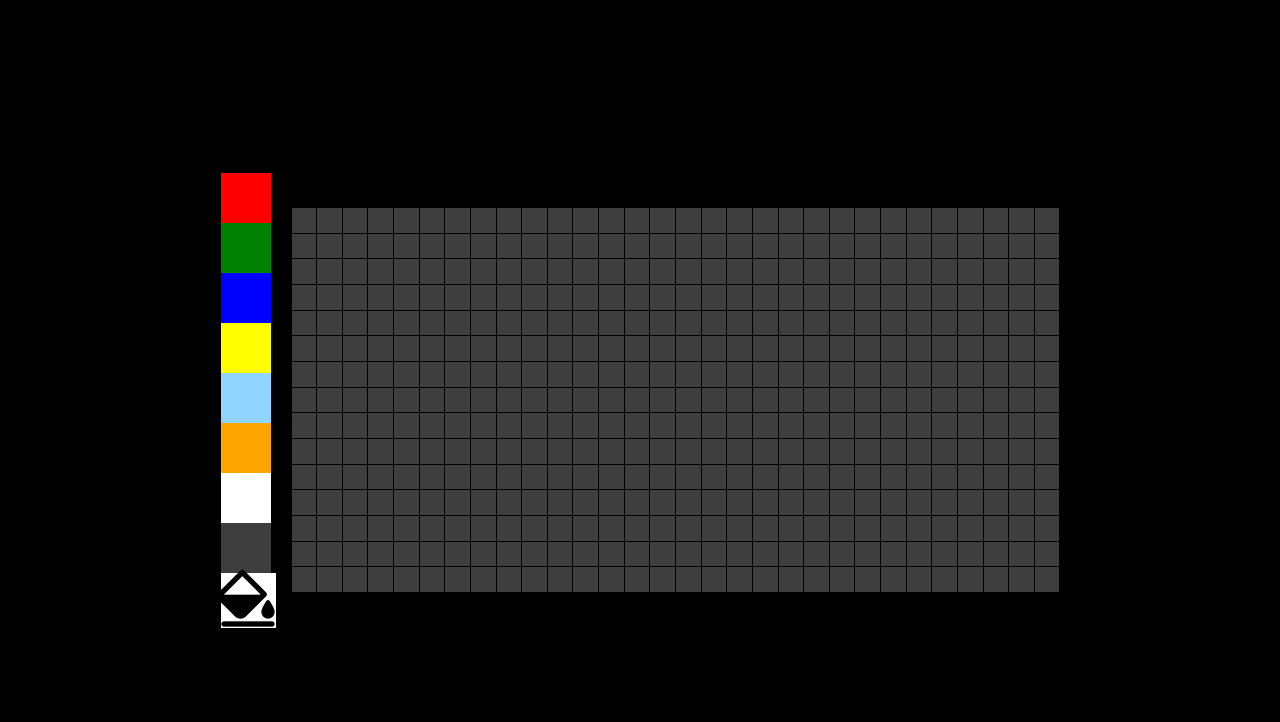
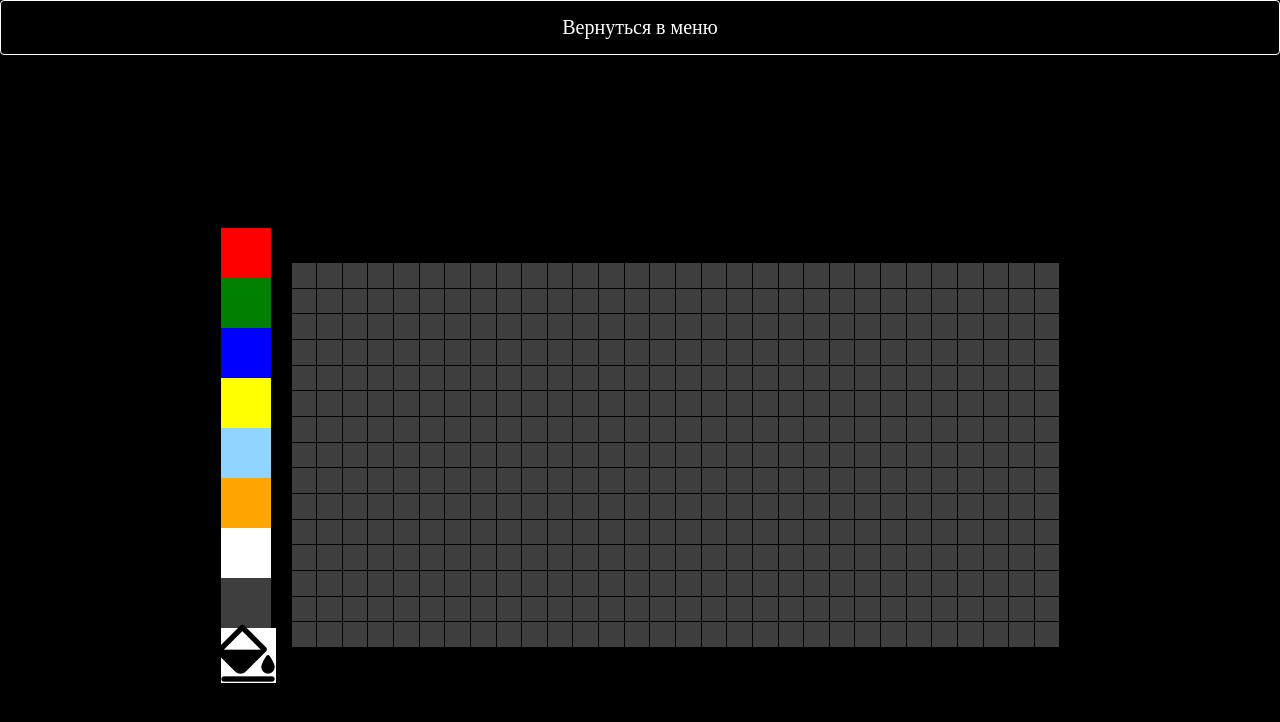
Before and after one commit to D1monPokemon/Piksel-2, a plain HTML site: page index.html in a window 1280 px wide. Drawn offline with nearby package versions, Linux system fonts and the light colour scheme.

Commit message:
Update index.html

```diff
--- a/index.html
+++ b/index.html
@@ -6,6 +6,11 @@
     <title>Pixel</title>
     <link rel="stylesheet" href="style.css">
 </head>
+<header>
+    <div>
+        <a class="btn" href="https://d1monpokemon.github.io/Piksel-1/">Вернуться в меню</a>
+    </div>
+</header>
 <body>
 <div class="field-container">
     <div class="color-palette">
```
